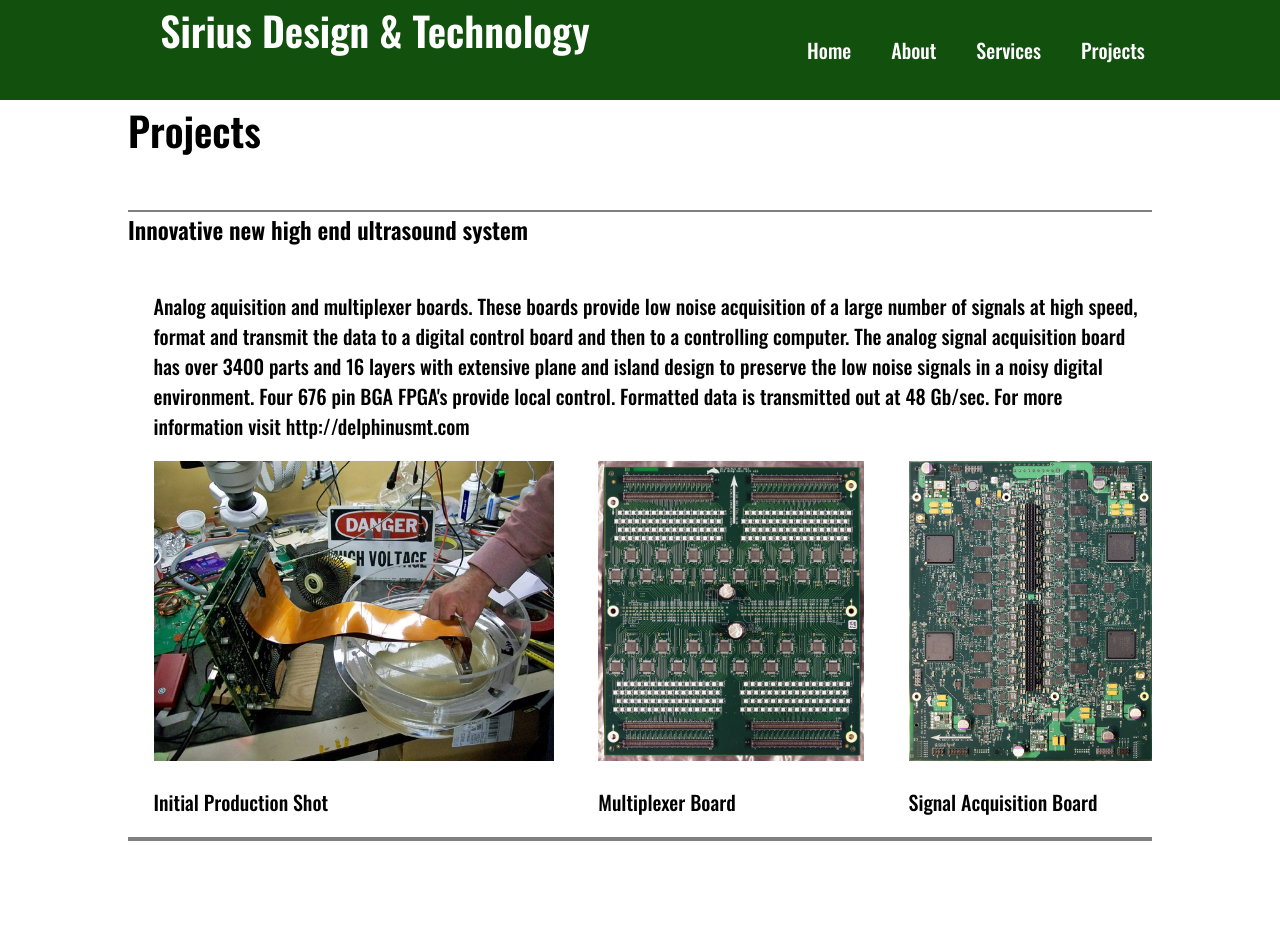
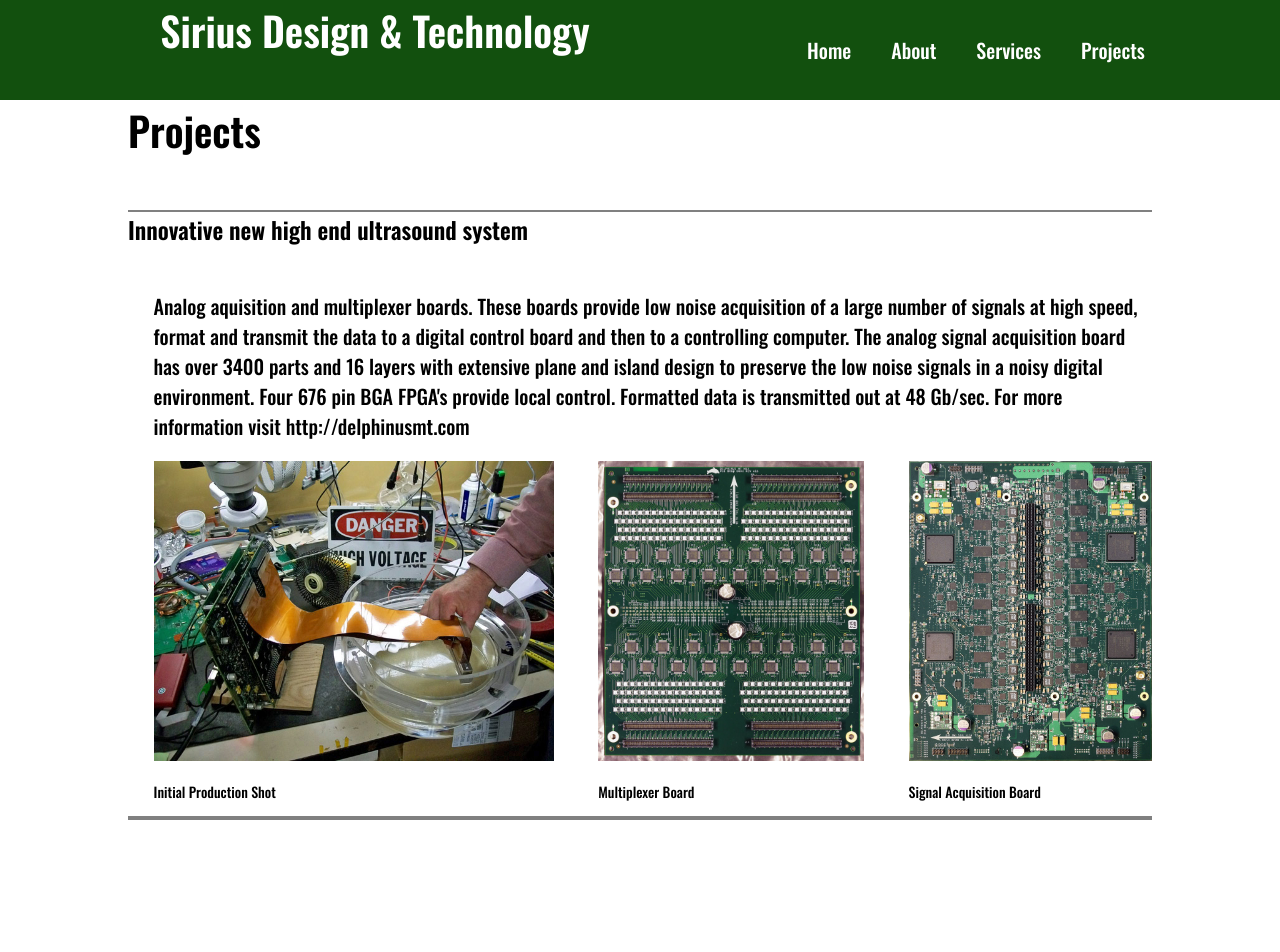
Before and after one commit to jacobjburton/sdt-react, a React (Create React App) app: page /projects in a window 1280 px wide. Shown: the top 952 px of the page. Built offline with nearby package versions, Linux system fonts and the light colour scheme.

Commit message:
tweaking layout

```diff
--- a/src/components/Projects/Projects.css
+++ b/src/components/Projects/Projects.css
@@ -52,7 +52,7 @@
 .projectImages
 {
     display: flex;
-    max-width: 80vw;
+    max-width: 78vw;
     justify-content: space-between;
 }
 
@@ -61,3 +61,8 @@ span img
     max-width: 400px;
     max-height: 300px;
 }
+
+span p
+{
+    font-size: .7em;
+}
```
